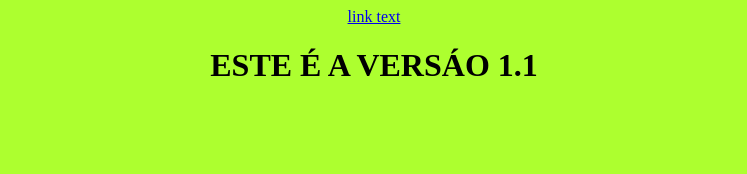
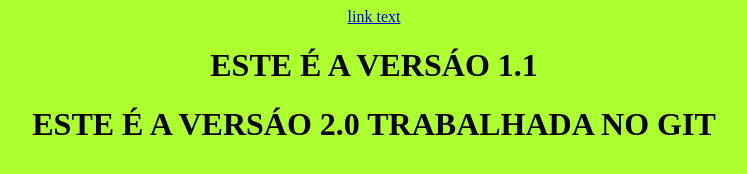
Before and after one commit to Migueldsa/TesteGITvsc, a plain HTML site: page index.html in a window 1280 px wide. Shown: the whole page, without its empty margins (266-1013 px from the left). Drawn offline with Linux system fonts and the light colour scheme.

Commit message:
Update index.html

```diff
--- a/index.html
+++ b/index.html
@@ -10,6 +10,7 @@
     <div>
       <a href="https://rocketseat.com.br">link text</a>
       <h1>ESTE É A VERSÁO 1.1</h1>
+      <h1>ESTE É A VERSÁO 2.0 TRABALHADA NO GIT</h1>
     </div>
   </body>
 </html>
```
